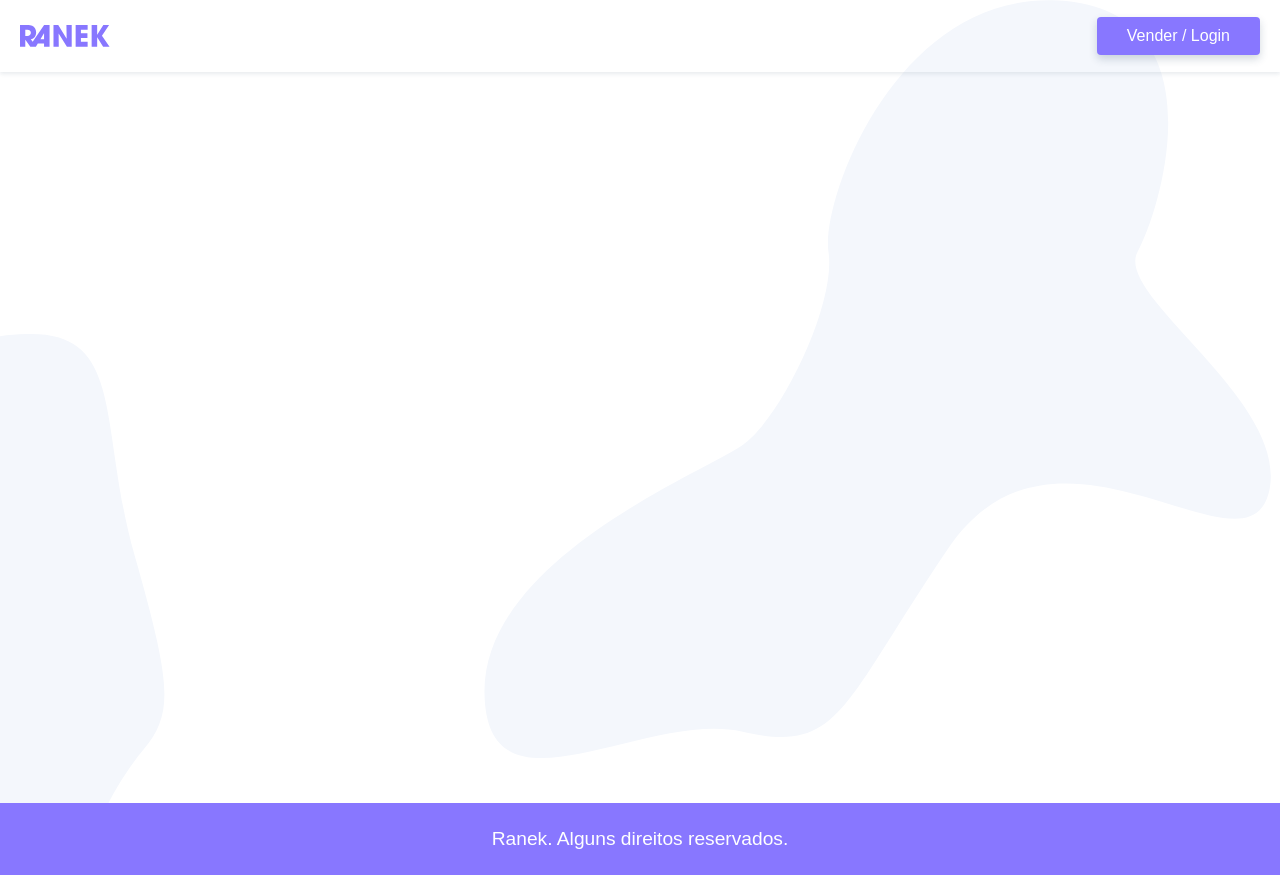
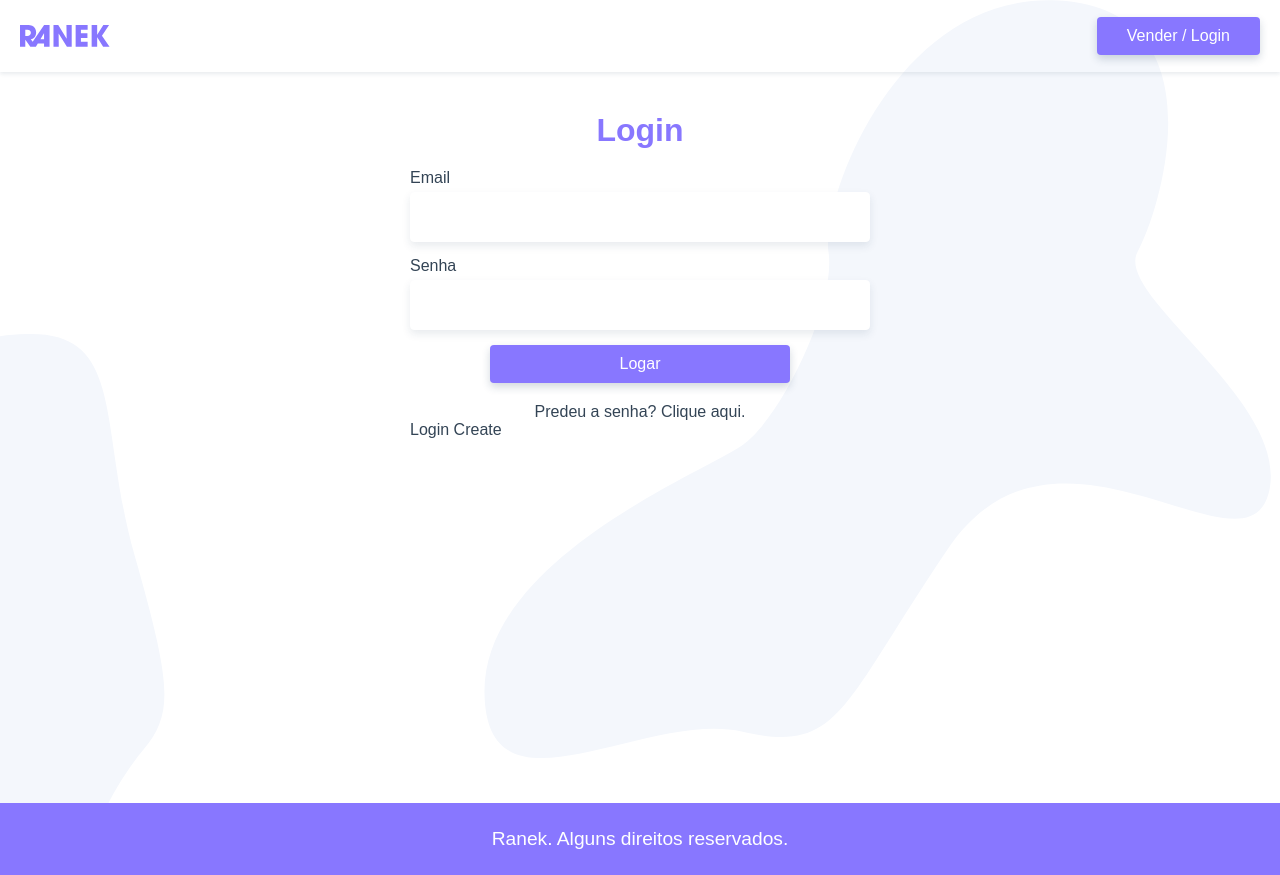
Before and after one commit to luizchaaves/origamid-ranek, a Vue app: page /login in a window 1280 px wide. Built offline with nearby package versions, Linux system fonts and the light colour scheme.

Commit message:
feat: created login view

```diff
--- a/src/App.vue
+++ b/src/App.vue
@@ -79,6 +79,10 @@
   transform: scale(1.1);
 }
 
+label {
+  margin-bottom: 5px;
+}
+
 input,
 textarea {
   border-radius: 4px;
--- /dev/null
+++ b/src/components/LoginCreate.vue
@@ -0,0 +1,9 @@
+<template>
+  <p>Login Create</p>
+</template>
+
+<script>
+export default {
+  name: 'LoginCreate',
+};
+</script>
--- a/src/router/index.js
+++ b/src/router/index.js
@@ -1,6 +1,7 @@
 import { createRouter, createWebHistory } from 'vue-router';
 import HomeView from '../views/HomeView.vue';
 import ProductView from '../views/ProductView.vue';
+import LoginView from '../views/LoginView.vue';
 
 const routes = [
   {
@@ -14,6 +15,11 @@
     component: ProductView,
     props: true,
   },
+  {
+    path: '/login',
+    name: 'login',
+    component: LoginView,
+  },
 ];
 
 const router = createRouter({
--- /dev/null
+++ b/src/views/LoginView.vue
@@ -0,0 +1,83 @@
+<template>
+  <section class="login">
+    <h1>Login</h1>
+    <form>
+      <label for="email">Email</label>
+      <input type="email" name="email" id="email" v-model="login.email" />
+      <label for="senha">Senha</label>
+      <input type="password" name="senha" id="senha" v-model="login.senha" />
+      <button class="btn" @click.prevent="logar">Logar</button>
+    </form>
+
+    <p class="perdeu">
+      <a href="/" target="_blank">Predeu a senha? Clique aqui.</a>
+    </p>
+
+    <LoginCreate />
+  </section>
+</template>
+
+<script>
+import LoginCreate from '@/components/LoginCreate.vue';
+import { ref } from 'vue';
+
+export default {
+  name: 'LoginView',
+  components: {
+    LoginCreate,
+  },
+
+  setup() {
+    const login = ref({
+      email: '',
+      senha: '',
+    });
+
+    const logar = () => {
+      return;
+    };
+
+    return {
+      login,
+      logar,
+    };
+  },
+};
+</script>
+
+<style scoped>
+.login {
+  max-width: 500px;
+  margin: 0 auto;
+  padding: 0 20px;
+}
+
+h1 {
+  text-align: center;
+  font-size: 2rem;
+  margin-top: 40px;
+  margin-bottom: 20px;
+  color: #87f;
+}
+
+form {
+  display: grid;
+}
+
+.btn {
+  width: 100%;
+  max-width: 300px;
+  margin-left: auto;
+  margin-right: auto;
+}
+
+.perdeu {
+  text-align: center;
+  margin: 20px auto 0 auto;
+}
+
+.perdeu a:hover {
+  color: #87f;
+  text-decoration: underline;
+}
+</style>
```
